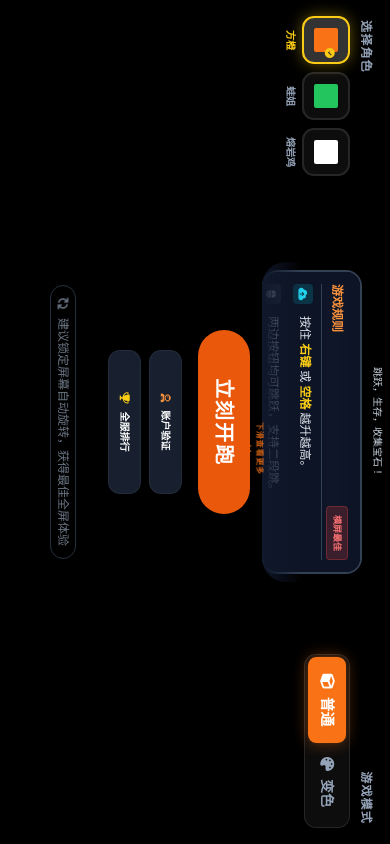
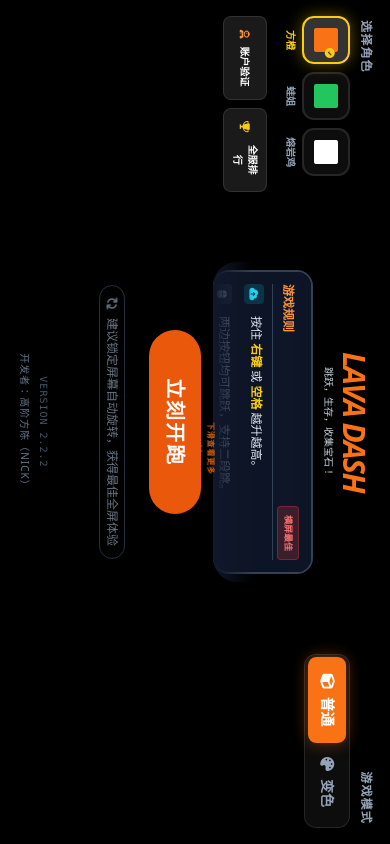
Before and after one commit to foxcsong/lava-leap, a React (Vite) app: page / in a window 390 px wide. Built offline with nearby package versions, Linux system fonts and the light colour scheme.

Commit message:
feat: relocate UI buttons, extend leaderboard filtering and schema (v2.2.2)

```diff
--- a/App.tsx
+++ b/App.tsx
@@ -24,6 +24,7 @@
   const [showLeaderboard, setShowLeaderboard] = useState(false);
   const [leaderboardData, setLeaderboardData] = useState<any[]>([]);
   const [rankType, setRankType] = useState<'score' | 'mileage'>('score');
+  const [rankFilterMode, setRankFilterMode] = useState<GameMode | 'ALL'>('ALL');
   const [authForm, setAuthForm] = useState({ username: '', password: '' });
   const [authError, setAuthError] = useState('');
 
@@ -37,7 +38,8 @@
           username: currentUser?.username || '匿名玩家',
           score: finalScore,
           mileage: finalDistance,
-          mode: gameMode
+          mode: gameMode,
+          difficulty: 'NORMAL' // 预留难度字段
         })
       });
     } catch (err) {
@@ -196,12 +198,20 @@
     };
   }, [gameState, isPaused, gameMode]);
 
-  const fetchLeaderboard = async (type: 'score' | 'mileage') => {
+  const fetchLeaderboard = async (type: 'score' | 'mileage', modeFilter?: GameMode | 'ALL') => {
     try {
+      const activeMode = modeFilter !== undefined ? modeFilter : rankFilterMode;
       setRankType(type);
-      const res = await fetch(`/api/scores?type=${type}`);
+      setRankFilterMode(activeMode);
+
+      let url = `/api/scores?type=${type}`;
+      if (activeMode !== 'ALL') {
+        url += `&mode=${activeMode}`;
+      }
+
+      const res = await fetch(url);
       const data = await res.json();
-      setLeaderboardData(data);
+      setLeaderboardData(Array.isArray(data) ? data : []);
       setShowLeaderboard(true);
     } catch (err) {
       console.error('Failed to fetch leaderboard');
@@ -254,6 +264,7 @@
           className={`w-full h-full block ${gameState === 'START' ? 'invisible' : 'visible'} ${gameMode === GameMode.COLOR_SHIFT ? 'bg-slate-950' : ''}`}
         />
 
+        {/* HUD 数据显示 */}
         <div className="absolute top-4 right-4 text-white text-right drop-shadow-lg pointer-events-none select-none z-10">
           {gameState !== 'START' && (
             <>
@@ -267,6 +278,7 @@
           )}
         </div>
 
+        {/* 游戏内暂停按钮 */}
         {gameState === 'PLAYING' && (
           <button
             onClick={togglePause}
@@ -276,9 +288,10 @@
           </button>
         )}
 
+        {/* 主菜单界面 */}
         {gameState === 'START' && (
           <div className="absolute inset-0 bg-black flex flex-col items-center justify-center text-white p-4 z-50">
-            {/* 角色选择 - 左上角 */}
+            {/* 角色选择与功能按钮 - 位于左上角 */}
             <div className="absolute top-4 left-4 z-[60] flex flex-col gap-2">
               <span className="text-xs text-slate-400 font-bold uppercase tracking-widest ml-1">选择角色</span>
               <div className="flex gap-2">
@@ -311,9 +324,29 @@
                   </button>
                 ))}
               </div>
+
+              {/* 功能按钮组 - 放在角色选择下方 */}
+              <div className="flex flex-col gap-2 mt-2">
+                <div className="flex gap-2">
+                  <button
+                    onClick={() => setShowLoginModal(true)}
+                    className="flex-1 bg-white/10 hover:bg-white/20 px-3 py-1.5 rounded-lg border border-white/10 backdrop-blur-sm text-[10px] font-black text-white transition-all flex items-center justify-center gap-2"
+                  >
+                    <i className="fa-solid fa-user-astronaut text-orange-400"></i>
+                    {currentUser ? currentUser.username : '账户验证'}
+                  </button>
+                  <button
+                    onClick={() => fetchLeaderboard('score')}
+                    className="flex-1 bg-white/10 hover:bg-white/20 px-3 py-1.5 rounded-lg border border-white/10 backdrop-blur-sm text-[10px] font-black text-white transition-all flex items-center justify-center gap-2"
+                  >
+                    <i className="fa-solid fa-trophy text-yellow-400"></i>
+                    全服排行
+                  </button>
+                </div>
+              </div>
             </div>
 
-            {/* 模式选择 - 右上角 */}
+            {/* 模式选择 - 位于右上角 */}
             <div className="absolute top-4 right-4 z-[60] flex flex-col items-end gap-2">
               <span className="text-xs text-slate-400 font-bold uppercase tracking-widest mr-1">游戏模式</span>
               <div className="flex bg-white/5 p-1 rounded-xl border border-white/10 backdrop-blur-sm shadow-xl">
@@ -336,28 +369,13 @@
               </div>
             </div>
 
-            <div className="absolute top-4 left-4 z-50 flex items-center gap-2 hidden md:flex">
-              <button
-                onClick={() => setShowLoginModal(true)}
-                className="bg-white/10 hover:bg-white/20 px-3 py-1.5 rounded-lg border border-white/10 backdrop-blur-sm text-xs font-bold text-white transition-all flex items-center gap-2"
-              >
-                <i className="fa-solid fa-user-astronaut text-orange-400"></i>
-                {currentUser ? currentUser.username : '登录/注册'}
-              </button>
-              <button
-                onClick={() => fetchLeaderboard('score')}
-                className="bg-white/10 hover:bg-white/20 px-3 py-1.5 rounded-lg border border-white/10 backdrop-blur-sm text-xs font-bold text-white transition-all flex items-center gap-2"
-              >
-                <i className="fa-solid fa-trophy text-yellow-400"></i>
-                排行榜
-              </button>
-            </div>
-
+            {/* 主标题 */}
             <h1 className="text-3xl md:text-7xl font-black mb-0 md:mb-2 tracking-tighter italic text-orange-500 uppercase drop-shadow-[0_4px_4px_rgba(0,0,0,1)]">
               LAVA DASH
             </h1>
             <p className="text-[10px] md:text-xl mb-2 md:mb-4 text-slate-300">跳跃，生存，收集宝石！</p>
 
+            {/* 游戏规则展示 */}
             <div className="relative group max-w-xs md:max-w-xl w-full mb-3 px-2">
               <div
                 ref={rulesContainerRef}
@@ -417,37 +435,21 @@
               )}
             </div>
 
+            {/* 开始按钮 */}
             <div className="flex flex-col items-center gap-4">
               <button
                 onClick={startGame}
-                onTouchStart={(e) => { e.stopPropagation(); }}
                 className="px-12 py-3 bg-orange-600 hover:bg-orange-500 active:bg-orange-700 transition-colors rounded-full text-xl md:text-2xl font-bold uppercase tracking-widest shadow-xl transform hover:scale-105 active:scale-95 touch-manipulation z-[70] cursor-pointer"
               >
                 立刻开跑
               </button>
 
-              {/* 移动端底部按钮 (登录和排行榜) */}
-              <div className="flex md:hidden flex-col items-center gap-2 w-full max-w-[160px] mb-2 px-2">
-                <button
-                  onClick={() => setShowLoginModal(true)}
-                  className="w-full bg-slate-800/80 hover:bg-slate-700/80 px-4 py-2 rounded-xl border border-white/5 backdrop-blur-sm text-[10px] font-black text-white transition-all flex items-center justify-center gap-2 shadow-lg"
-                >
-                  <i className="fa-solid fa-user-astronaut text-orange-400"></i>
-                  {currentUser ? currentUser.username : '账户验证'}
-                </button>
-                <button
-                  onClick={() => fetchLeaderboard('score')}
-                  className="w-full bg-slate-800/80 hover:bg-slate-700/80 px-4 py-2 rounded-xl border border-white/5 backdrop-blur-sm text-[10px] font-black text-white transition-all flex items-center justify-center gap-2 shadow-lg"
-                >
-                  <i className="fa-solid fa-trophy text-yellow-400"></i>
-                  全服排行
-                </button>
-              </div>
-
               <div className="flex items-center gap-2 text-slate-400 text-xs mt-2 animate-pulse overflow-hidden bg-black/40 px-3 py-1 rounded-full border border-slate-700">
                 <i className="fa-solid fa-sync fa-spin"></i>
                 <span>建议锁定屏幕自动旋转，获得最佳全屏体验</span>
               </div>
+
+              {/* 版本号显示 */}
               <div className="mt-8 flex flex-col items-center gap-1">
                 <div className="text-slate-600 text-[10px] font-mono tracking-widest uppercase">
                   Version {CONFIG.VERSION}
@@ -463,9 +465,9 @@
         {/* 登录/注册 模态框 */}
         {showLoginModal && (
           <div className="absolute inset-0 bg-black/80 backdrop-blur-md z-[110] flex items-center justify-center p-4 animate-in fade-in duration-200">
-            <div className="bg-slate-900 border-2 border-orange-500 rounded-3xl p-6 w-full max-w-sm shadow-2xl animate-in zoom-in duration-200">
+            <div className="bg-slate-900 border-2 border-orange-500 rounded-3xl p-6 w-full max-w-sm shadow-2xl animate-in zoom-in duration-200 text-white">
               <div className="flex justify-between items-center mb-6">
-                <h2 className="text-2xl font-black text-white italic uppercase tracking-tighter">玩家验证</h2>
+                <h2 className="text-2xl font-black italic uppercase tracking-tighter">玩家验证</h2>
                 <button onClick={() => setShowLoginModal(false)} className="text-slate-400 hover:text-white"><i className="fa-solid fa-xmark text-xl"></i></button>
               </div>
               <form onSubmit={handleAuth} className="space-y-4">
@@ -502,10 +504,11 @@
         {/* 排行榜 模态框 */}
         {showLeaderboard && (
           <div className="absolute inset-0 bg-black/80 backdrop-blur-md z-[110] flex items-center justify-center p-4 animate-in fade-in duration-200">
-            <div className="bg-slate-900 border-2 border-yellow-500 rounded-3xl p-4 md:p-8 w-full max-w-2xl shadow-2xl animate-in zoom-in duration-200 max-h-[85vh] flex flex-col">
+            <div className="bg-slate-900 border-2 border-yellow-500 rounded-3xl p-4 md:p-8 w-full max-w-2xl shadow-2xl animate-in zoom-in duration-200 max-h-[85vh] flex flex-col text-white">
               <div className="flex justify-between items-center mb-4">
                 <div className="flex items-center gap-4">
-                  <h2 className="text-2xl font-black text-white italic uppercase tracking-tighter">全球英雄榜</h2>
+                  <h2 className="text-2xl font-black italic uppercase tracking-tighter">全球英雄榜</h2>
+                  <div className="flex flex-col gap-1">
                     <div className="flex bg-black/40 p-1 rounded-lg border border-white/5">
                       <button
                         onClick={() => fetchLeaderboard('score')}
@@ -515,6 +518,20 @@
                         onClick={() => fetchLeaderboard('mileage')}
                         className={`px-3 py-1 rounded text-[10px] font-bold transition-all ${rankType === 'mileage' ? 'bg-orange-500 text-white' : 'text-slate-400'}`}
                       >里程榜</button>
+                    </div>
+                    <div className="flex bg-black/40 p-0.5 rounded-lg border border-white/5">
+                      {[
+                        { id: 'ALL', label: '全部' },
+                        { id: GameMode.NORMAL, label: '普通' },
+                        { id: GameMode.COLOR_SHIFT, label: '变色' }
+                      ].map(m => (
+                        <button
+                          key={m.id}
+                          onClick={() => fetchLeaderboard(rankType, m.id as any)}
+                          className={`px-2 py-0.5 rounded text-[8px] font-bold transition-all ${rankFilterMode === m.id ? 'bg-indigo-500 text-white' : 'text-slate-500'}`}
+                        >{m.label}</button>
+                      ))}
+                    </div>
                   </div>
                 </div>
                 <button onClick={() => setShowLeaderboard(false)} className="text-slate-400 hover:text-white"><i className="fa-solid fa-xmark text-xl"></i></button>
@@ -554,6 +571,7 @@
           </div>
         )}
 
+        {/* 游戏结束界面 */}
         {gameState === 'GAMEOVER' && (
           <div className="absolute inset-0 bg-red-900/40 backdrop-blur-sm flex flex-col items-center justify-center text-white p-4 z-[100] animate-in fade-in duration-300">
             <div className="bg-slate-900/95 p-6 md:p-10 rounded-3xl border-4 border-orange-500 shadow-2xl flex flex-col items-center max-w-sm w-full animate-in zoom-in duration-300">
@@ -578,14 +596,12 @@
               <div className="flex flex-col gap-3 w-full">
                 <button
                   onClick={startGame}
-                  onTouchEnd={(e) => { e.preventDefault(); startGame(); }}
                   className="w-full py-4 bg-orange-600 hover:bg-orange-500 transition-colors rounded-xl text-xl font-bold uppercase shadow-lg transform active:scale-95"
                 >
                   再次挑战
                 </button>
                 <button
                   onClick={goToMainMenu}
-                  onTouchEnd={(e) => { e.preventDefault(); goToMainMenu(); }}
                   className="w-full py-3 bg-slate-800 hover:bg-slate-700 border border-slate-600 rounded-xl text-lg font-bold text-slate-300 transform active:scale-95"
                 >
                   返回主页
@@ -595,6 +611,7 @@
           </div>
         )}
 
+        {/* 游戏进行中操作键 */}
         {gameState === 'PLAYING' && (
           <>
             {/* 左侧功能键 */}
@@ -605,7 +622,7 @@
                 onMouseLeave={(e) => { e.preventDefault(); if (gameMode !== GameMode.COLOR_SHIFT) handleJumpRelease(); }}
                 onTouchStart={(e) => { e.preventDefault(); gameMode === GameMode.COLOR_SHIFT ? handleColorShift() : handleJumpPress(); }}
                 onTouchEnd={(e) => { e.preventDefault(); if (gameMode !== GameMode.COLOR_SHIFT) handleJumpRelease(); }}
-                className={`pointer-events-auto w-24 h-24 md:w-36 md:h-36 border-4 rounded-full flex flex-col items-center justify-center transition-all shadow-2xl backdrop-blur-sm select-none active:scale-95 ${gameMode === GameMode.COLOR_SHIFT ? 'border-indigo-400 bg-indigo-600/30' : 'border-white/30 bg-white/10'} ${isPaused ? 'opacity-20' : ''}`}
+                className={`pointer-events-auto w-24 h-24 md:w-36 md:h-36 border-4 rounded-full flex flex-col items-center justify-center transition-all shadow-2xl backdrop-blur-sm select-none active:scale-95 text-white ${gameMode === GameMode.COLOR_SHIFT ? 'border-indigo-400 bg-indigo-600/30' : 'border-white/30 bg-white/10'} ${isPaused ? 'opacity-20' : ''}`}
               >
                 <i className={`fa-solid ${gameMode === GameMode.COLOR_SHIFT ? 'fa-palette' : 'fa-angles-up'} text-2xl md:text-3xl mb-1`}></i>
                 <span className="text-xs md:text-xl font-black uppercase tracking-widest">
@@ -622,7 +639,7 @@
                 onMouseLeave={handleJumpRelease}
                 onTouchStart={(e) => { e.preventDefault(); handleJumpPress(); }}
                 onTouchEnd={(e) => { e.preventDefault(); handleJumpRelease(); }}
-                className={`pointer-events-auto w-24 h-24 md:w-36 md:h-36 bg-white/10 hover:bg-white/20 active:bg-white/40 border-4 border-white/30 rounded-full flex flex-col items-center justify-center transition-all shadow-2xl backdrop-blur-sm select-none active:scale-95 ${isPaused ? 'opacity-20' : ''}`}
+                className={`pointer-events-auto w-24 h-24 md:w-36 md:h-36 bg-white/10 hover:bg-white/20 active:bg-white/40 border-4 border-white/30 rounded-full flex flex-col items-center justify-center transition-all shadow-2xl backdrop-blur-sm select-none active:scale-95 text-white ${isPaused ? 'opacity-20' : ''}`}
               >
                 <i className="fa-solid fa-angles-up text-2xl md:text-3xl mb-1"></i>
                 <span className="text-xs md:text-xl font-black uppercase tracking-widest">跳跃</span>
--- a/game/Config.ts
+++ b/game/Config.ts
@@ -1,6 +1,6 @@
 
 export const CONFIG = {
-    VERSION: '2.2.1',
+    VERSION: '2.2.2',
     // 基础物理参数 (对应 1080p 参考高度)
     REFERENCE_HEIGHT: 1080,
 
```
Also changed, not shown: 2 other files (tests, documents, lock files or other folders). Lines whose indentation alone changed are shown as unchanged.
